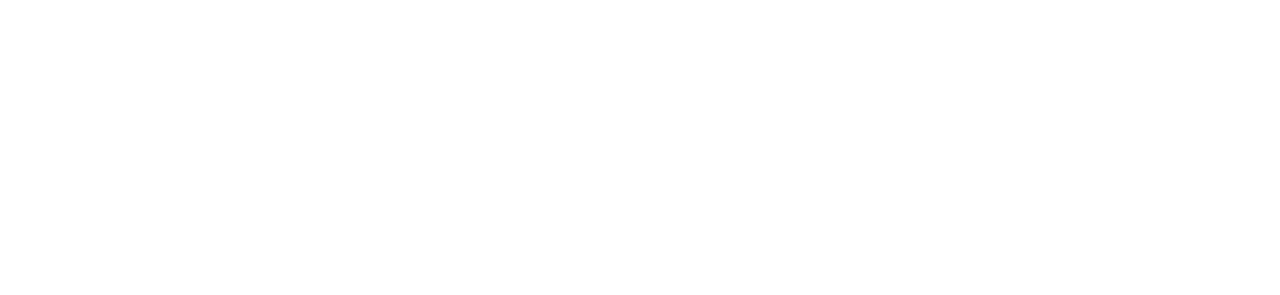
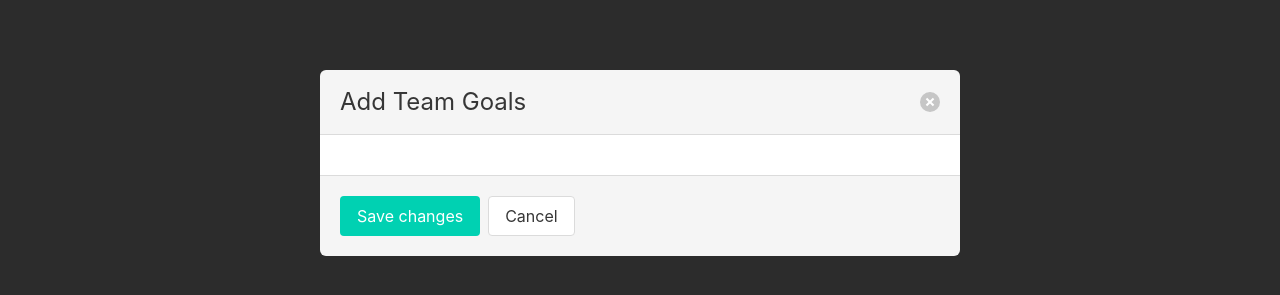
Before and after one commit to OscarDHdz/resuelve-prueba, a Next.js app in the folder packages/ui/: page /team-goals in a window 1280 px wide. Shown: the part 237-532 px from the top of the page. Built offline with nearby package versions, Linux system fonts and the light colour scheme; no server answers.

Commit message:
UI - Init Team Goals Form Modal

```diff
--- a/packages/ui/components/ErrorNotification.js
+++ b/packages/ui/components/ErrorNotification.js
@@ -2,7 +2,7 @@
 
 const ErrorNotification = ({message}) => {
   return (
-    <div class="notification is-danger">
+    <div className="notification is-danger">
       {message}
     </div>
   )
--- /dev/null
+++ b/packages/ui/components/TeamGoalsModalForm.js
@@ -0,0 +1,77 @@
+/**
+ * Team Goals Modal Form
+ * Can be used as Add or Edit form, depending if 'data' propType is passed
+ *
+ * This component is meant to be rendered by a parent variable.
+ * This helps with the state clean up (Each time it is shown, all states init again)
+ * but if needed to preserve the modal state, you can use it's own 'isVisible" hook
+ */
+import React, { useState } from 'react';
+import ErrorNotification from './ErrorNotification';
+
+const TeamGoalsModalForm = ({data, isActive, handleModalToggle, handleSubmitSuccess}) => {
+
+  const [mode] = useState(data ? 'edit' : 'add');
+  const [isVisible] = useState(isActive === undefined ? true : isActive); // Visible by default
+  const [isLoading, setIsLoading] = useState(false);
+  const [requestError, setRequestError] = useState(null);
+
+  const handleSubmit = async () => {
+    setIsLoading(true);
+
+    const payload = {};
+
+    const method = mode === 'add' ? 'POST' : 'PUT';
+    const resource = mode === 'add' ? '' : `/${data.equipo}`;
+
+    const response = await fetch(`http://localhost:3000/_api/v1/team-goals${resource}`, {
+      method,
+      body: JSON.stringify(payload),
+      headers: {
+        'Content-Type': 'application/json',
+        'x-auth': 'eyJhbGciOiJIUzI1NiIsInR5cCI6IkpXVCJ9.eyJ1c2VyIjoiYWRtaW4iLCJhY2Nlc3MiOiJhdXRoIiwiaWF0IjoxNTg1NjIxMTc2fQ.wiQHd1hlU7w0ygVy3WqxkUoUu5vBCtCX82porP4hqxg'
+      },
+    });
+
+    const responseData = await response.json();
+    if (response.ok) {
+      setRequestError(null);
+      handleSubmitSuccess();
+    } else {
+      setRequestError(responseData);
+    }
+    // Turn off loading state
+    setIsLoading(false);
+
+  }
+
+  return (
+    <div className={`modal ${isVisible ? 'is-active' : ''}`}>
+      <div className="modal-background"></div>
+      <div className="modal-card">
+        <header className="modal-card-head">
+          <p className="modal-card-title">{mode === 'add' ? 'Add' : 'Edit'} Team Goals</p>
+          <button className="delete" aria-label="close" onClick={() => handleModalToggle(false)}></button>
+        </header>
+        <section className="modal-card-body">
+
+          {
+            requestError ? <ErrorNotification message={requestError.message}/> : ''
+          }
+
+
+        </section>
+        <footer className="modal-card-foot">
+          <button
+            className={`button is-primary ${isLoading ? 'is-loading':''}`}
+            onClick={handleSubmit}>
+              Save changes
+          </button>
+          <button className="button" onClick={() => handleModalToggle(false)}>Cancel</button>
+        </footer>
+      </div>
+    </div>
+  )
+}
+
+export default TeamGoalsModalForm;
--- a/packages/ui/pages/index.js
+++ b/packages/ui/pages/index.js
@@ -1,4 +1,3 @@
-import Layout from '../components/Layout';
 import Tabs from '../components/Tabs';
 import React, { useState, Fragment } from 'react';
 import RawJsonInput from '../components/RawJsonInput';
--- a/packages/ui/pages/team-goals.js
+++ b/packages/ui/pages/team-goals.js
@@ -1,12 +1,14 @@
-import React, { useState, useEffect } from 'react';
+import React, { useState, useEffect, Fragment } from 'react';
 import RawJsonInput from '../components/RawJsonInput';
 import Tabs from '../components/Tabs';
 import TeamGoalsCard from '../components/TeamGoalsCard';
+import TeamGoalsModalForm from '../components/TeamGoalsModalForm';
 
 const TeamGoals = () => {
 
   const [goalsData, setGoalsData] = useState([]);
   const [dataReload, setDataReload] = useState(true);
+  const [showModal, setShowModal] = useState(true);
 
   // Get Teams Goals from service
   useEffect(() => {
@@ -32,22 +34,25 @@
     }
   }, [dataReload])
 
-  const handleDataChange = () => {
-
+  const handleModalToggle = (openModal) => {
+    setShowModal(openModal);
   }
 
-  const handleSubmit = () => {
-
+  // After success, modal gets closed & data refreshed
+  const handleSubmitSuccess = () => {
+    setShowModal(false);
+    setDataReload(true);
   }
 
   return (
+    <Fragment>
       <div className="container">
         <div className="level">
           <div className="level-left">
             <h1 className="title">Team Goals</h1>
           </div>
           <div className="level-right">
-          <button className="button is-primary is-right">
+            <button className="button is-primary is-right" onClick={() => handleModalToggle(true)}>
               <span className="icon is-small">
                 <i className="fas fa-plus"></i>
               </span>
@@ -69,6 +74,16 @@
           }
         </div>
       </div>
+
+      {
+        showModal ?
+        <TeamGoalsModalForm
+          handleModalToggle={handleModalToggle}
+          handleSubmitSuccess={handleSubmitSuccess}
+        /> : ''
+      }
+
+    </Fragment>
   )
 }
 
```
Lines whose indentation alone changed are shown as unchanged.
